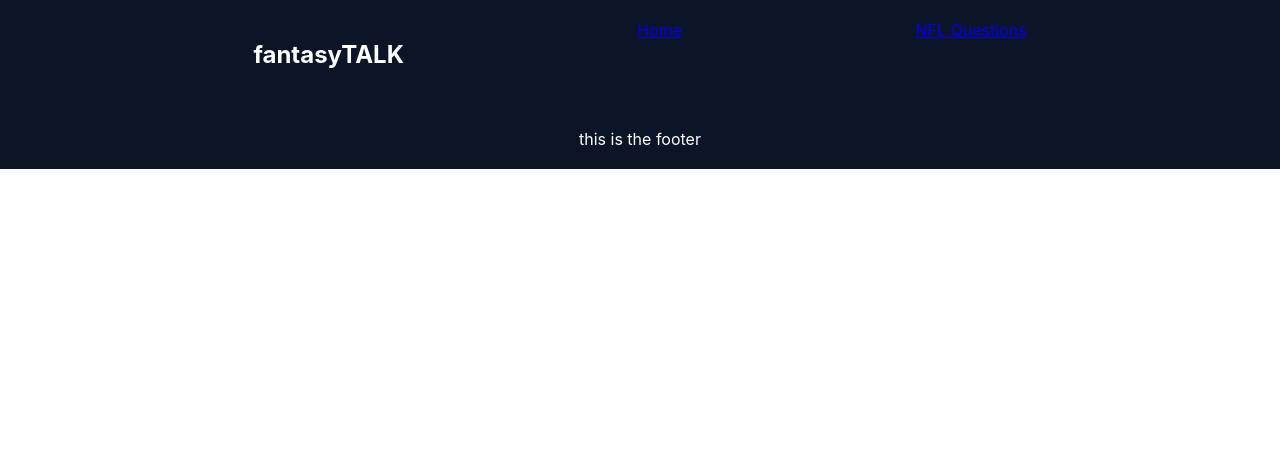
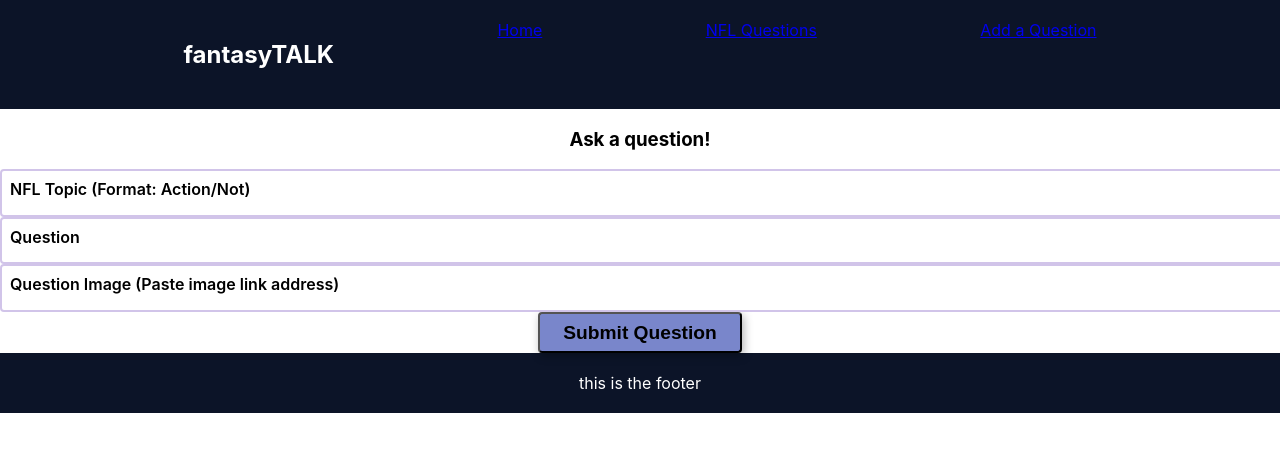
Before and after one commit to gdelv/fantasyTALK, a React (Create React App) app: page /nflquestions/create in a window 1280 px wide. Shown: the top 452 px of the page. Built offline with nearby package versions, Linux system fonts and the light colour scheme.

Commit message:
create question page working correctly

```diff
--- a/src/components/Nav.js
+++ b/src/components/Nav.js
@@ -16,13 +16,19 @@ const Nav = () => {
         <nav style={navStyle}>
             <h1>fantasyTALK</h1>
             {/* <Flex> */}
-                <NavLink exact to='/' >
+                <NavLink exact to='/' activeClassName='active' >
                 Home
                  </NavLink>
 
-                <NavLink exact to='/nflquestions'>
+                <NavLink exact to='/nflquestions' activeClassName='active'>
                 NFL Questions
                 </NavLink>
+
+                <NavLink exact to='/nflquestions/create' activeClassName='active'>
+                    Add a Question
+                </NavLink>
+
+                {/* <Nav */}
             {/* </Flex> */}
         </nav>
     )
--- /dev/null
+++ b/src/components/QuestionForm.js
@@ -0,0 +1,37 @@
+import React from 'react'
+import { Input } from './shared/Input'
+import { Button } from './shared/Button'
+
+const QuestionForm =  (props) => {
+    const { onChange, onSubmit } = props
+    const { topic, question, image_url } = props.formData
+    return(
+        <form className='form' onSubmit={(e) => onSubmit(e)}>
+            <Input
+				name='topic'
+				value={topic}
+				required={true}
+				placeholder='NFL Topic (Format: Action/Not) '
+				onChange={(e) => onChange(e)}
+			/>
+			<Input
+				name='question'
+				value={question}
+				required={true}
+				placeholder='Question'
+				onChange={(e) => onChange(e)}
+			/>
+			<Input
+				name='image_url'
+				value={image_url}
+				required={true}
+				placeholder='Question Image (Paste image link address)'
+				onChange={(e) => onChange(e)}
+			/>
+
+			<Button title='Submit Question' color='primary' />
+        </form>
+    )
+}
+
+export default QuestionForm
--- /dev/null
+++ b/src/components/screens/CreateQuestion.js
@@ -0,0 +1,51 @@
+import React from 'react'
+import QuestionForm from '../QuestionForm'
+import { api } from '../../services/ApiConfig'
+
+
+class CreateQuestion extends React.Component {
+    constructor(props) {
+        super(props)
+        this.state = {
+            topic: '',
+            question: '',
+            image_url: '',
+            errorMsg: '',
+        }
+    }
+
+    handleSubmit = (event) => {
+        event.preventDefault()
+        const { topic, question, image_url } = this.state
+        const data = {
+            topic,
+            question,
+            image_url
+        }
+        api.post('/NFL', data)
+            .then((response) => response.status === 201 ? this.props.history.push('/NFL') : null)
+            .catch(() => this.setState({ errorMsg: 'There was an error' }))
+    }
+
+    handleChange = e => this.setState({ [e.target.name]: e.target.value })
+
+    render() {
+        const { topic, question, image_url } = this.state
+        return (
+            <div className='food-forms'>
+                <h3>Ask a question!</h3>
+                <QuestionForm
+                    formData={{ topic, question, image_url }}
+                    onChange={this.handleChange}
+                    onSubmit={this.handleSubmit}
+                />
+                {this.state.errorMsg ? (
+                    <p className='error-text'>{this.state.errorMsg}</p>
+                ) : null}
+            </div>
+        )
+    }
+}
+
+
+export default CreateQuestion
--- a/src/components/screens/NFLQuestions.js
+++ b/src/components/screens/NFLQuestions.js
@@ -1,9 +1,8 @@
 import React from 'react'
-// import { Card, CardHeader, CardBody, Button } from '../shared'
 import { Card } from '../shared/Card'
 import { CardHeader } from '../shared/CardHeader'
 import { CardBody } from '../shared/CardBody'
-import { Button } from '../shared/Button'
+// import { Button } from '../shared/Button'
 import { api } from '../../services/ApiConfig'
 
 const widgetStyle = {
@@ -26,7 +25,7 @@ class NFLQuestions extends React.Component {
     fetchQuestions = async () => {
         try {
             const questions = await api.get('/NFL')
-            console.log(questions)
+            // console.log(questions)
             this.setState({ questions: questions.data })
         } catch (error) {
             console.error(error)
@@ -34,10 +33,10 @@ class NFLQuestions extends React.Component {
     }
 
     renderQuestions = () => {
-        const {
-            match: { path },
-            history,
-          } = this.props
+        // const {
+        //     match: { path },
+        //     history,
+        //   } = this.props
           if (this.state.questions.length) {
             return this.state.questions.map((question) => (
               <Card key={question.id}>
@@ -45,21 +44,20 @@ class NFLQuestions extends React.Component {
                 <CardBody>
                   <h3>{question.topic}</h3>
                   <p>{question.question}</p>
-                  {/* <p>{question.rating}/10</p> */}
                 </CardBody>
-                <Button
+                {/* <Button
                   variant="fab"
                   color="danger"
                   title="X"
-                  className="delete"
-                //   onClick={() => this.handleOpenModal(food, index)}
-                />
-                <Button
+                  className="delete" */}
+                {/* //   onClick={() => this.handleOpenModal(food, index)} */}
+
+                {/* <Button
                   color="primary"
                   title="Edit"
-                  className="edit"
-                //   onClick={() => history.push(`${path}/edit/${food.id}`)}
-                />
+                  className="edit" */}
+                {/* //   onClick={() => history.push(`${path}/edit/${food.id}`)} */}
+
               </Card>
             ))
           }
@@ -70,7 +68,9 @@ class NFLQuestions extends React.Component {
         return (
             <>
                 <div style={widgetStyle}>sports widget will be here</div>
-                <h1>welcome to nfl questions</h1>
+                <h1>Welcome to NFL Questions</h1>
+                <h3>Have a doubt on what to do regarding your fantasy team?</h3>
+                <p>Post your question below to see opinions</p>
                 {this.renderQuestions()}
             </>
         )
--- a/src/components/shared/Card.js
+++ b/src/components/shared/Card.js
@@ -3,5 +3,5 @@ import './styles/Card.css'
 
 
 export const Card = ({ children }) => {
-    return (<div>{children}</div>)
+    return (<div className='card'>{children}</div>)
 }
--- a/src/components/shared/CardBody.js
+++ b/src/components/shared/CardBody.js
@@ -3,6 +3,6 @@ import './styles/Card.css'
 
 export const CardBody = ({ children }) => {
     return (
-        <div>{children}</div>
+        <div className='card-body'>{children}</div>
     )
 }
--- a/src/components/shared/CardHeader.js
+++ b/src/components/shared/CardHeader.js
@@ -3,7 +3,7 @@ import './styles/Card.css'
 
 export const CardHeader = ({imageUrl}) => {
     return(
-        <div>
+        <div className='card-header'>
             <img src={imageUrl} alt="card header"/>
         </div>
 
--- /dev/null
+++ b/src/components/shared/Input.js
@@ -0,0 +1,15 @@
+import React from 'react'
+import './styles/Input.css'
+export const Input = ({ onChange, name, placeholder, required, value }) => (
+    <div className='input'>
+        <input
+            value={value}
+            name={name}
+            required={required}
+            onChange={e => onChange(e)}
+        />
+        <label htmlFor={name}>
+            <span>{placeholder}</span>
+        </label>
+    </div>
+)
--- a/src/components/shared/styles/Card.css
+++ b/src/components/shared/styles/Card.css
@@ -1,5 +1,6 @@
 .card {
-	border-radius: 4px;
+    border-radius: 4px;
+    padding: 20px 0px;
 	box-shadow: 2px 2px 10px rgba(0, 0, 0, 0.3);
 	width: 100%;
 	display: flex;
@@ -13,8 +14,8 @@
 
 .card .card-header img {
 	object-fit: cover;
-	width: 100%;
-	max-height: 8em;
+	width: 50%;
+	max-height: 14em;
 	border-radius: 4px;
 }
 
--- /dev/null
+++ b/src/components/shared/styles/Input.css
@@ -0,0 +1,37 @@
+.input {
+	position: relative;
+	transition: all 0.4s ease;
+}
+
+.input input {
+	padding: 0.8em 0.4em;
+	width: 100%;
+	border-radius: 4px;
+	border: 2px solid #d1c4e9;
+	outline: none;
+	transition: all 0.4s ease;
+	font-size: 16px;
+}
+
+.input input:focus,
+.input input:active {
+	border-color: #7986cb;
+}
+
+.input label {
+	position: absolute;
+	left: 10px;
+	top: 10px;
+	z-index: 1000;
+	pointer-events: none;
+	transition: all 0.4s ease;
+	background-color: #ffffff;
+	font-size: 16px;
+	font-weight: 600;
+}
+
+.input input:focus + label,
+.input input:active + label,
+.input input:valid + label {
+	transform: translateY(-1.2em);
+}
--- a/src/routes/index.js
+++ b/src/routes/index.js
@@ -1,13 +1,15 @@
 import React from 'react'
 import { Route, Switch } from 'react-router-dom'
 import NFLQuestions from '../components/screens/NFLQuestions'
+import CreateQuestion from '../components/screens/CreateQuestion'
 import Home from '../components/screens/Home'
 
-export const Routes = () => {
+export const Routes = (props) => {
     return(
         <Switch>
             <Route exact path='/' component={Home}/>
             <Route exact path='/nflquestions' component={NFLQuestions}/>
+            <Route exact path='/nflquestions/create' component={CreateQuestion}/>
         </Switch>
     )
 }
--- a/src/services/ApiCalls.js
+++ b/src/services/ApiCalls.js
@@ -23,6 +23,6 @@ export const createQuestion = async (questionData) => {
         const resp = await api.post('/NFL', questionData)
         return resp
     } catch(error) {
-        console.error(error)
+        throw error
     }
 }
```
Also changed, not shown: 1 other file (tests, documents, lock files or other folders).
